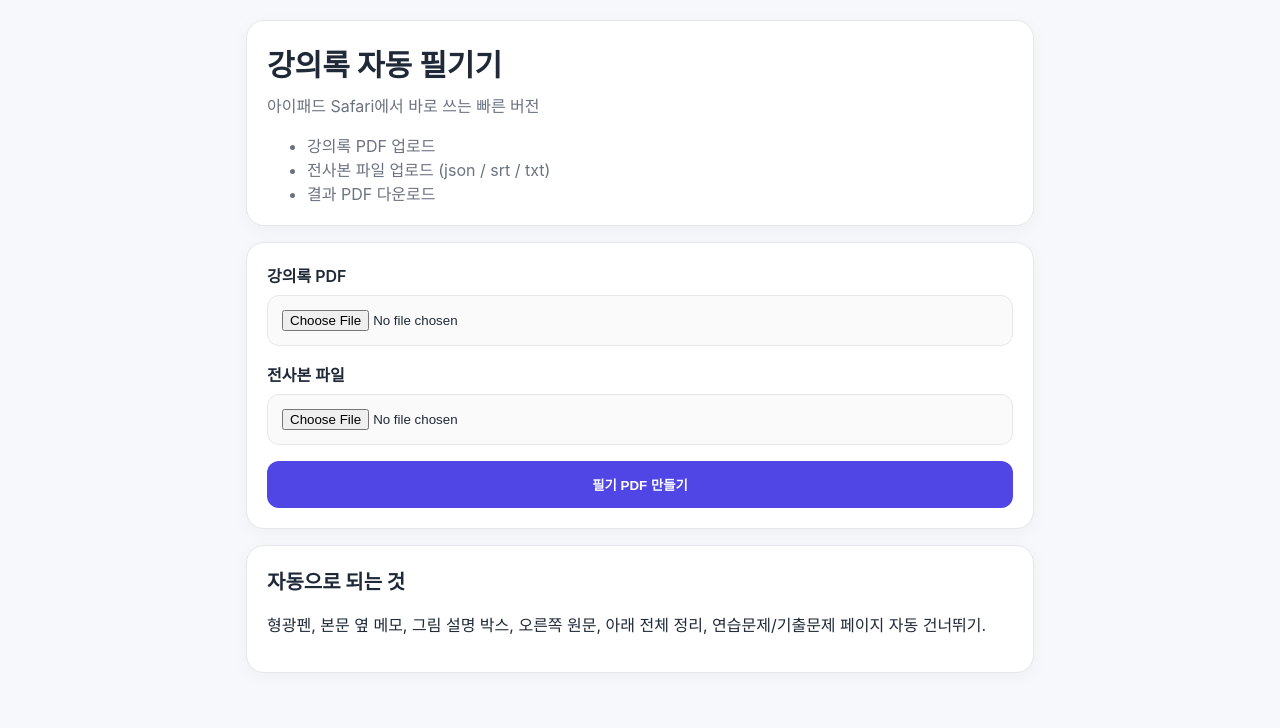
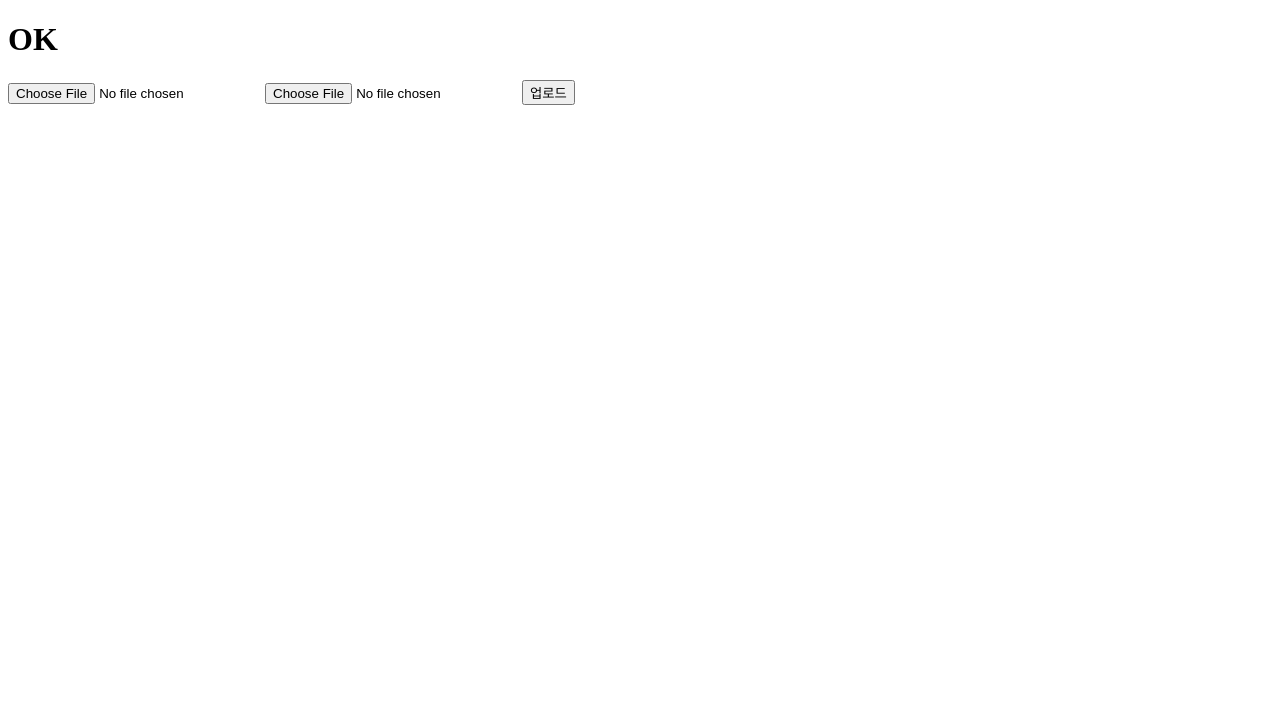
Before and after one commit to carly0827/-2, a Python web app: template templates/index.html in a window 1280 px wide. Shown: the top 728 px of the page. Run offline with Jinja, Linux system fonts and the light colour scheme; the template is opened without the code that fills it, so the values that code supplies are empty.

Commit message:
Update index.html

```diff
--- a/templates/index.html
+++ b/templates/index.html
@@ -1,43 +1,13 @@
 <!doctype html>
-<html lang="ko">
-<head>
-  <meta charset="utf-8">
-  <meta name="viewport" content="width=device-width,initial-scale=1">
-  <title>강의록 자동 필기기</title>
-  <link rel="stylesheet" href="/static/style.css">
-</head>
+<html>
 <body>
-  <main class="wrap">
-    <section class="card hero">
-      <h1>강의록 자동 필기기</h1>
-      <p class="lead">아이패드 Safari에서 바로 쓰는 빠른 버전</p>
-      <ul class="simple-list">
-        <li>강의록 PDF 업로드</li>
-        <li>전사본 파일 업로드 (json / srt / txt)</li>
-        <li>결과 PDF 다운로드</li>
-      </ul>
-    </section>
+<h1>OK</h1>
 
-    <section class="card">
-      <form action="/process" method="post" enctype="multipart/form-data" class="form">
-        <label class="field">
-          <span>강의록 PDF</span>
-          <input type="file" name="pdf" accept=".pdf,application/pdf" required>
-        </label>
+<form action="/process" method="post" enctype="multipart/form-data">
+  <input type="file" name="pdf" required>
+  <input type="file" name="transcript" required>
+  <button type="submit">업로드</button>
+</form>
 
-        <label class="field">
-          <span>전사본 파일</span>
-          <input type="file" name="transcript" accept=".json,.srt,.txt,text/plain,application/json" required>
-        </label>
-
-        <button type="submit" class="button">필기 PDF 만들기</button>
-      </form>
-    </section>
-
-    <section class="card small">
-      <h2>자동으로 되는 것</h2>
-      <p>형광펜, 본문 옆 메모, 그림 설명 박스, 오른쪽 원문, 아래 전체 정리, 연습문제/기출문제 페이지 자동 건너뛰기.</p>
-    </section>
-  </main>
 </body>
 </html>
```
